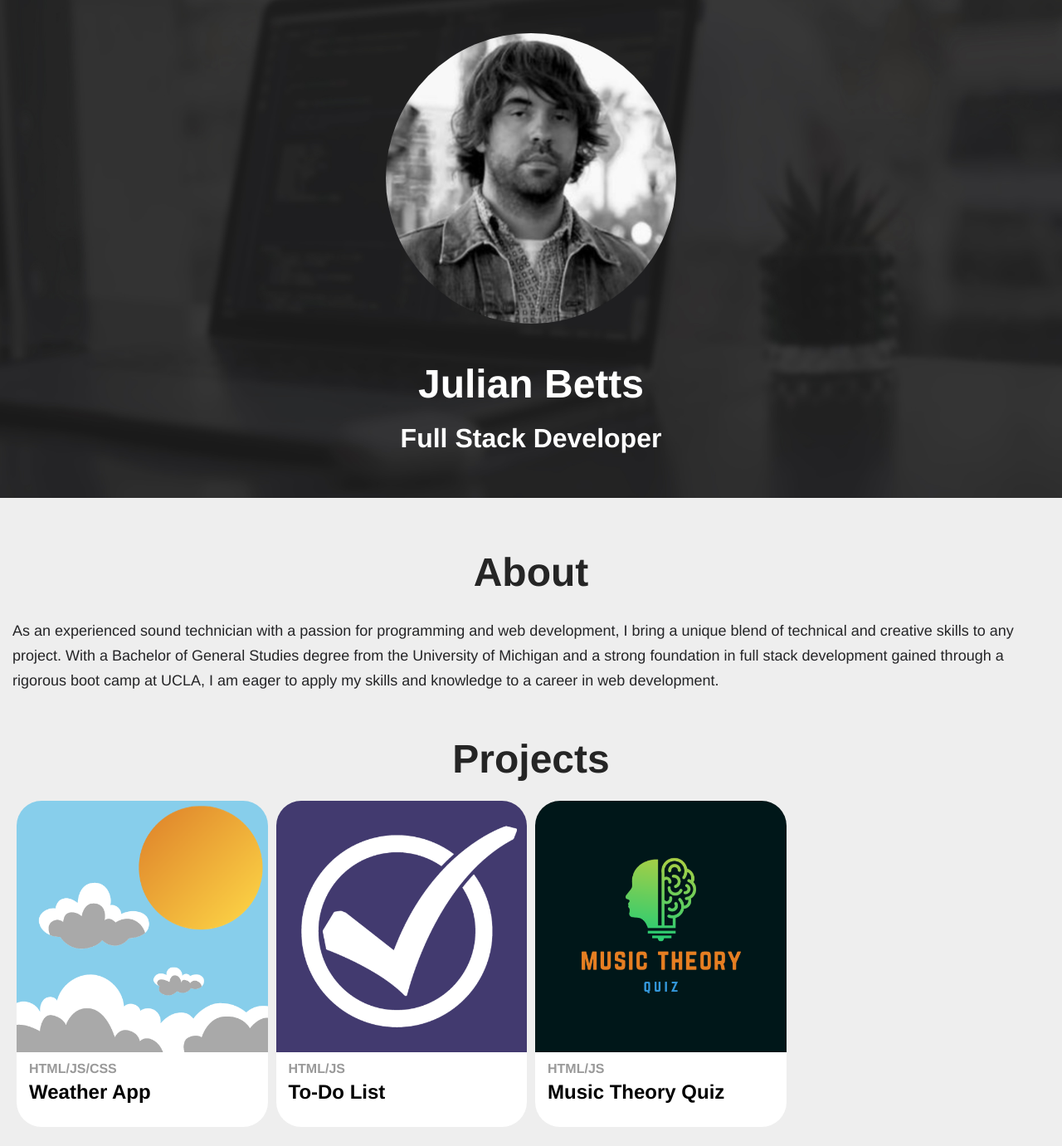
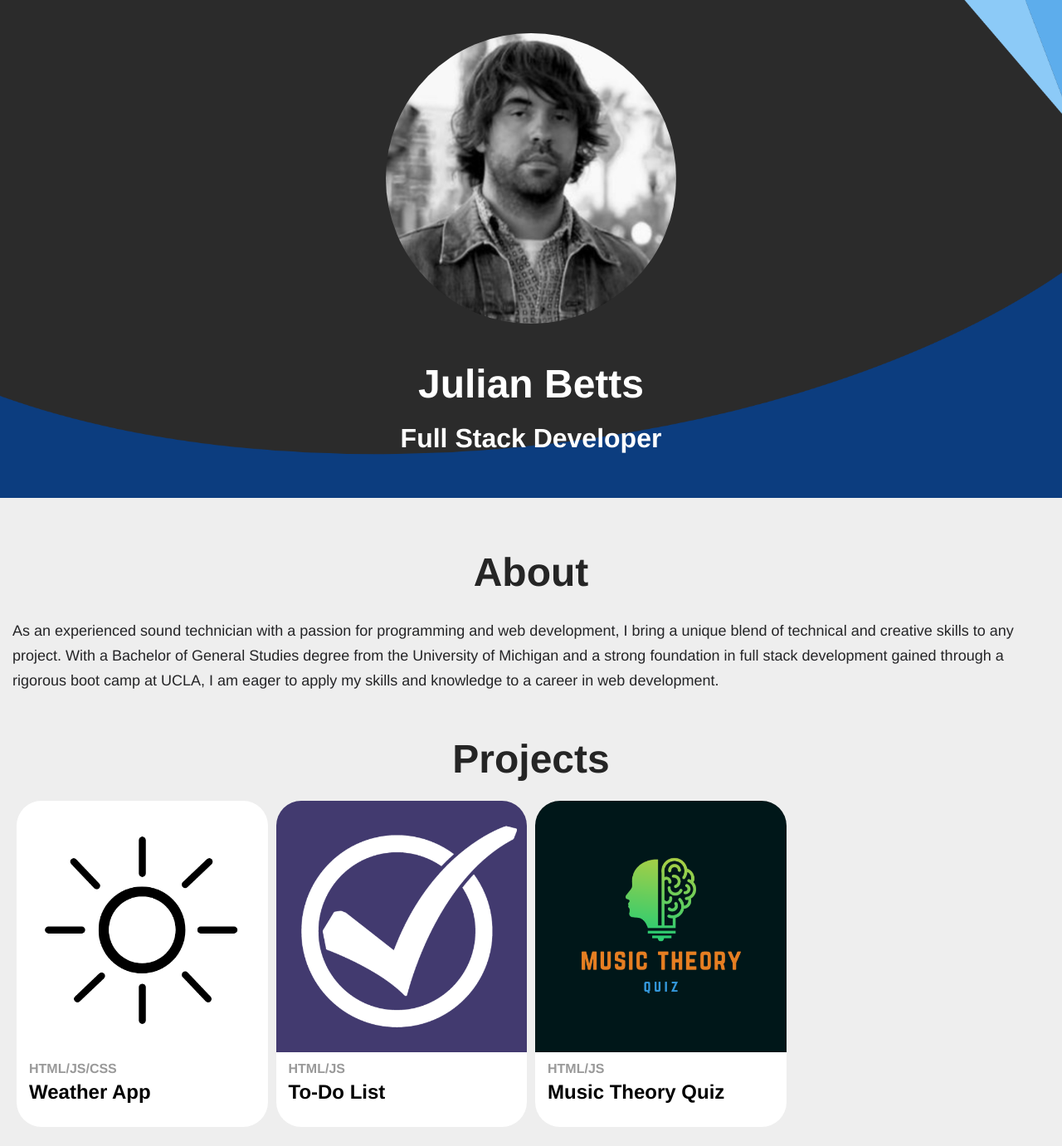
Before and after one commit to julianbetts/correctedFolio, a plain HTML site: page index.html in a window 1280 px wide. Shown: the whole page at 83% size. Drawn offline with Linux system fonts and the light colour scheme.

Commit message:
weatherIcon

```diff
--- a/index.html
+++ b/index.html
@@ -40,7 +40,7 @@
         </div> -->
 
         <!-- Header with Image & Text -->
-        <div class="hero-image" style="background-image: url('img/header-bg.jpg');">
+        <div class="hero-image" style="background-image: url('img/backg.png');">
             <div class="coverDiv">
                 <img class="coverArt rounded" src="img/me.jpg" alt="Logo" height="350" width="350"></img>
                 <div class="hero-text">
@@ -66,7 +66,7 @@
                 <!-- Portfolio Item -->
                 <a href="https://julianbetts.github.io/weatherApp/" class="card">
                     <div class="content">
-                        <img src="img/weatherIcon.png" alt="Card Image" height="390" width="390"></img>
+                        <img src="img/sun.png" alt="Card Image" height="390" width="390"></img>
                         <div class="card-body">
                             <div class="subtitle">HTML/JS/CSS</div>
                             <div class="title">Weather App</div>
```
Also changed, not shown: img/backg.png (added), img/soundboard.jpg (added), img/sun.png (added).
